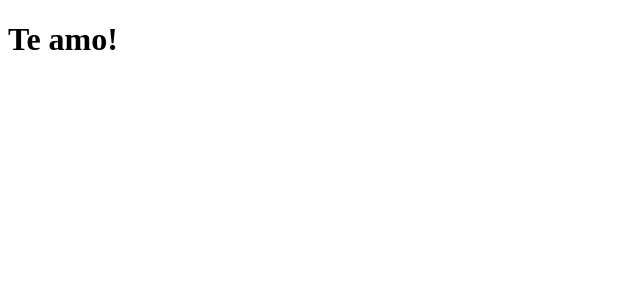
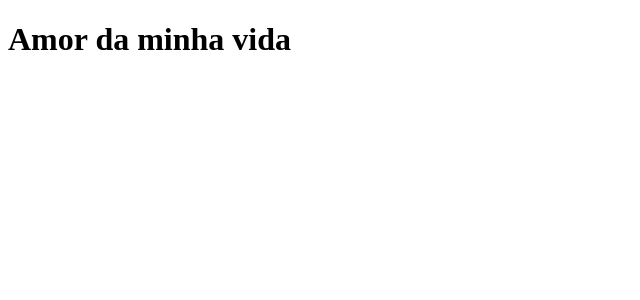
Before and after one commit to fernandafloss/clone-tabnews, a Next.js app: page / in a window 1280 px wide. Shown: the top 300 px of the page, without its empty margins (0-640 px from the left). Built offline with nearby package versions, Linux system fonts and the light colour scheme.

Commit message:
troca da frase

```diff
--- a/pages/index.js
+++ b/pages/index.js
@@ -1,5 +1,5 @@
 function Home (){
-    return <h1>Te amo!</h1>
+    return <h1>Amor da minha vida</h1>
 }
 
 export default Home;
```
